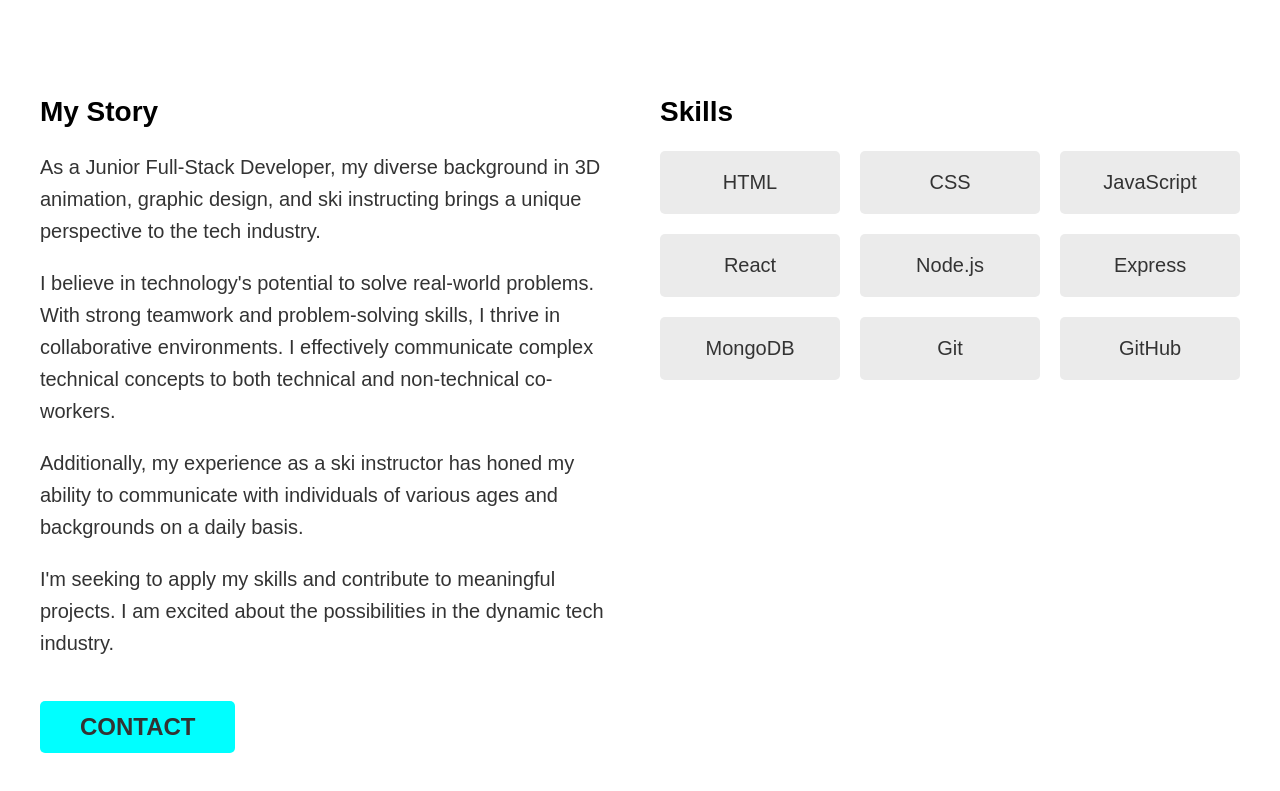
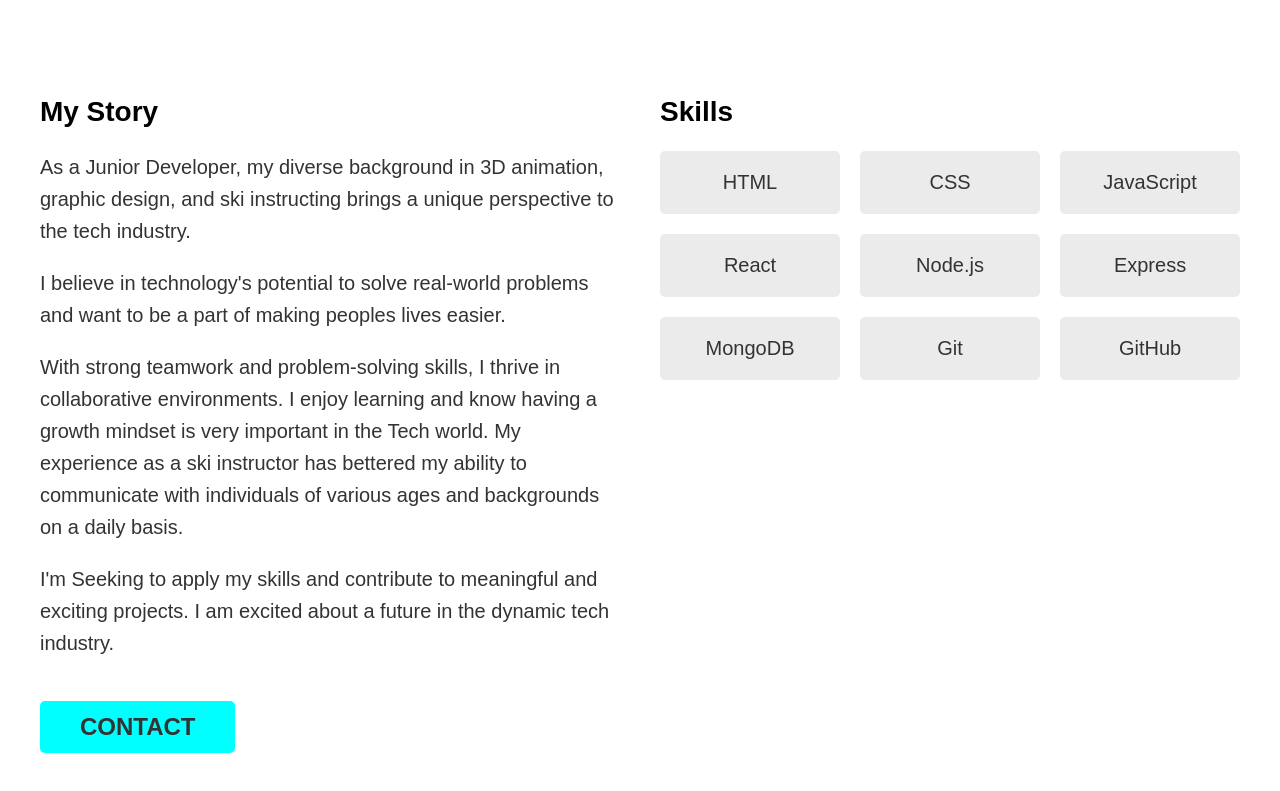
Before and after one commit to hroarr28/Portfolio, a React (Create React App) app in the folder my-app/: page / in a window 1280 px wide. Shown: the part 932-1723 px from the top of the page. Built offline with nearby package versions, Linux system fonts and the light colour scheme.

Commit message:
Updates to about

```diff
--- a/my-app/src/Components/AboutSection/AboutSection.js
+++ b/my-app/src/Components/AboutSection/AboutSection.js
@@ -12,26 +12,27 @@ export default function AboutSection() {
         <div className='AboutSection-Left'>
           <h2>My Story</h2>
           <p className='MyStory'>
-            As a Junior Full-Stack Developer, my diverse background in 3D
-            animation, graphic design, and ski instructing brings a unique
-            perspective to the tech industry.
+            As a Junior Developer, my diverse background in 3D animation,
+            graphic design, and ski instructing brings a unique perspective to
+            the tech industry.
           </p>
           <p className='MyStory'>
-            I believe in technology's potential to solve real-world problems.
-            With strong teamwork and problem-solving skills, I thrive in
-            collaborative environments. I effectively communicate complex
-            technical concepts to both technical and non-technical co-workers.
+            I believe in technology's potential to solve real-world problems and
+            want to be a part of making peoples lives easier.
           </p>
           <p className='MyStory'>
-            Additionally, my experience as a ski instructor has honed my ability
-            to communicate with individuals of various ages and backgrounds on a
-            daily basis.
+            With strong teamwork and problem-solving skills, I thrive in
+            collaborative environments. I enjoy learning and know having a
+            growth mindset is very important in the Tech world. My experience as
+            a ski instructor has bettered my ability to communicate with
+            individuals of various ages and backgrounds on a daily basis.
           </p>
           <p className='MyStory'>
-            I'm seeking to apply my skills and contribute to meaningful
-            projects. I am excited about the possibilities in the dynamic tech
+            I'm Seeking to apply my skills and contribute to meaningful and
+            exciting projects. I am excited about a future in the dynamic tech
             industry.
           </p>
+
           <button className='ContactButton'>CONTACT</button>
         </div>
         <div className='AboutSection-Right'>
```
